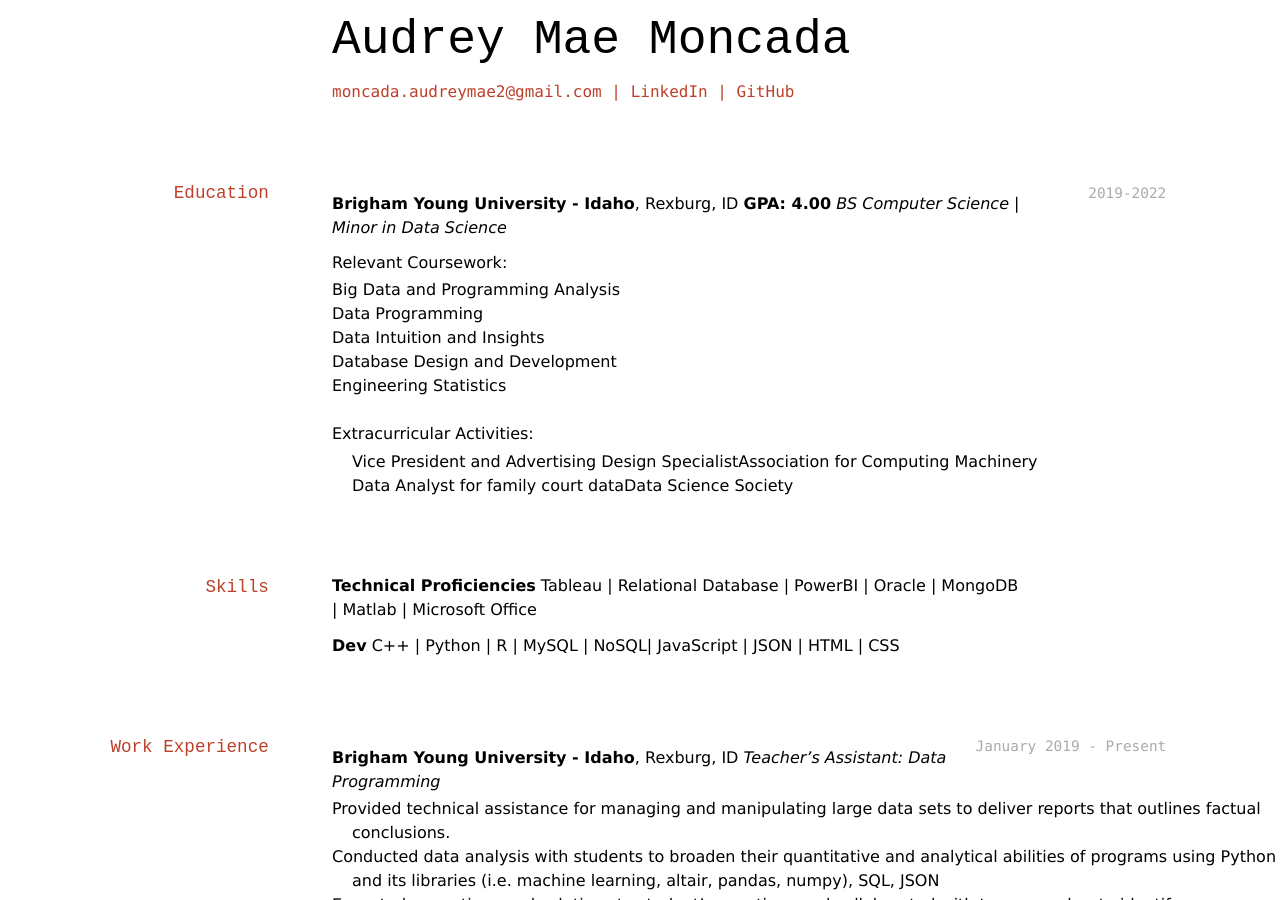
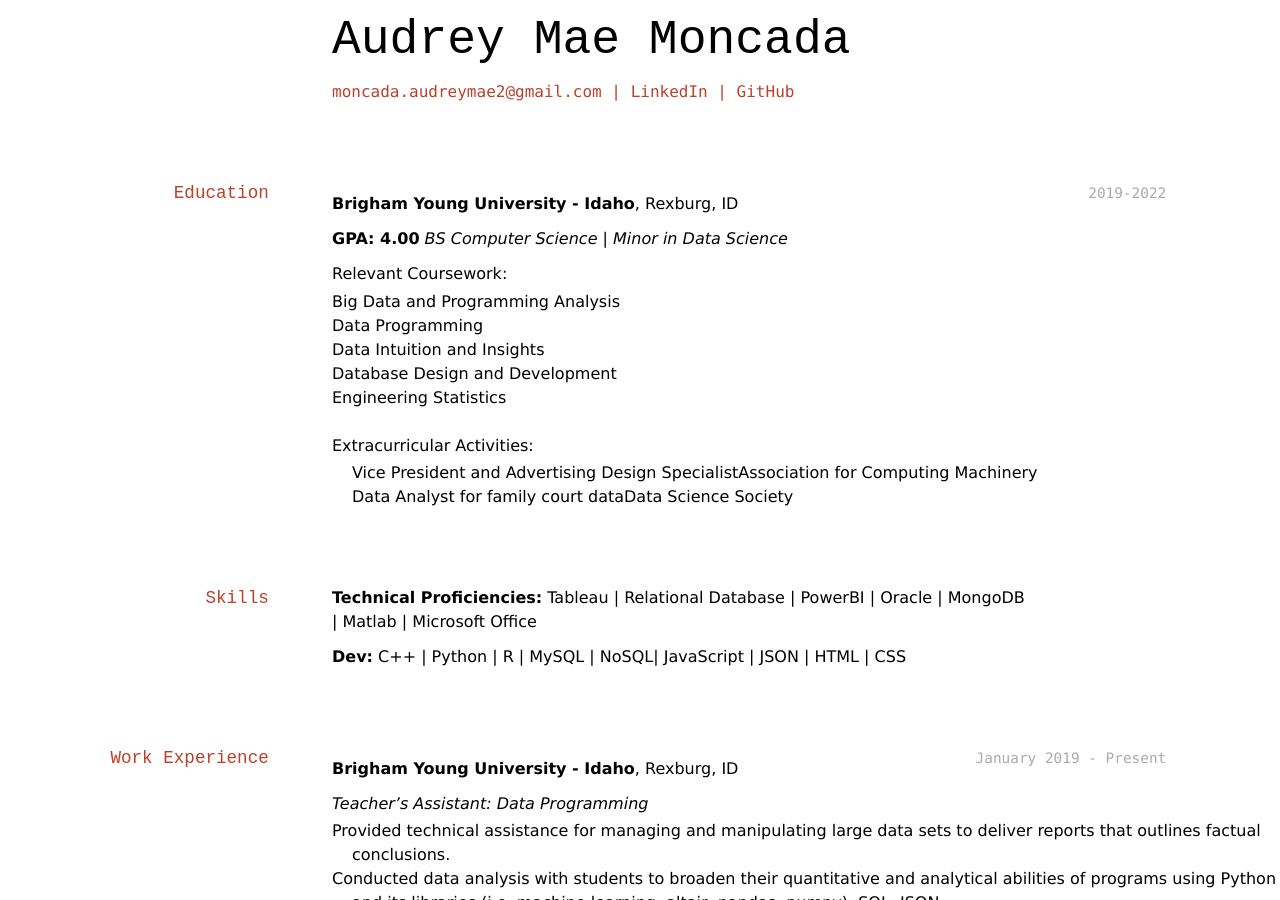
Before and after one commit to byuids-resumes/audreymae_resume, a Jekyll site: the page built from docs/index.md, in a window 1280 px wide and 900 px high. Built offline with Jekyll 4.4.1, drawn with Linux system fonts in a browser that asks for light colours.

```diff
--- a/docs/index.md
+++ b/docs/index.md
@@ -17,8 +17,9 @@ title: Audrey Mae Moncada's Resume
 `2019-2022`
 
 __Brigham Young University - Idaho__, Rexburg, ID
+
 **GPA: 4.00**
-*BS Computer Science | Minor in Data Science*
+*BS Computer Science* *| Minor in Data Science*
 
 Relevant Coursework:
 * Big Data and Programming Analysis
@@ -29,7 +30,6 @@ Relevant Coursework:
 
 Extracurricular Activities:
 * Vice President and Advertising Design Specialist | Association for Computing Machinery
-
 * Data Analyst for family court data | Data Science Society
 
 
@@ -38,11 +38,11 @@ Extracurricular Activities:
 
 ## Skills
 
-**Technical Proficiencies**
+**Technical Proficiencies:**
 Tableau | Relational Database | PowerBI | Oracle | MongoDB  | Matlab | Microsoft Office
 
 
-**Dev**
+**Dev:**
 C++  | Python  |  R  |  MySQL  | NoSQL| JavaScript | JSON | HTML | CSS
 
 
@@ -52,6 +52,7 @@ C++  | Python  |  R  |  MySQL  | NoSQL| JavaScript | JSON | HTML | CSS
 `January 2019 - Present`
 
 __Brigham Young University - Idaho__, Rexburg, ID
+
 *Teacher's Assistant: Data Programming*
 
 * Provided technical assistance for managing and manipulating large data sets to deliver reports that outlines factual conclusions.
@@ -62,6 +63,7 @@ __Brigham Young University - Idaho__, Rexburg, ID
 `January 2019 - Present`
 
 __Brigham Young University - Idaho__, Rexburg, ID
+
 *Teacher's Assistant: Database Design & Development*
 
 * Provided additional support to students and graded course materials, projects through Oracle Database
@@ -71,6 +73,7 @@ __Brigham Young University - Idaho__, Rexburg, ID
 `May 2019 - September 2020`
 
 __The Church of Jesus Christ of Latter-day Saints__, Riverton, UT
+
 *Database Engineer Intern*
 - Analyzed raw data and improved data quality and efficiency
 - Used ETL process and testing to collect data from multiple sources to comply with data warehouse standards
```
